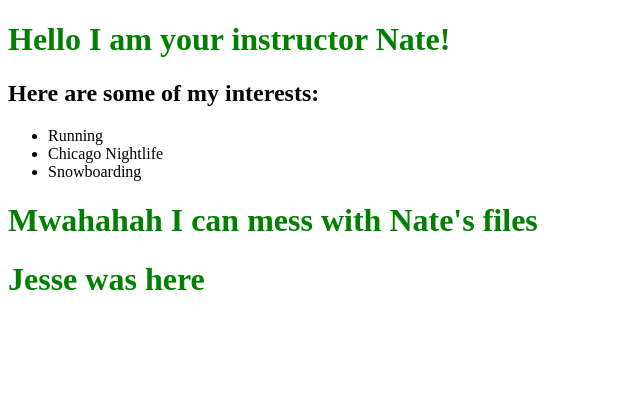
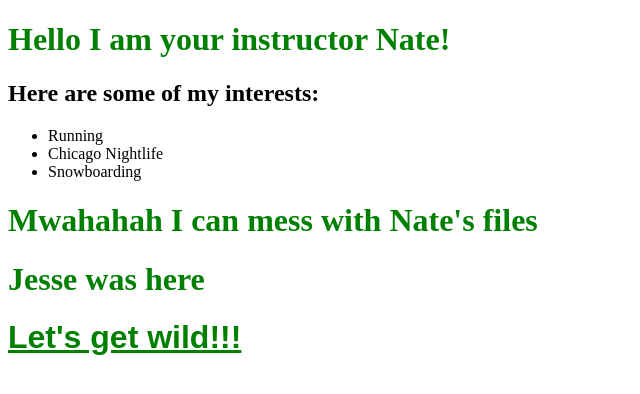
Before and after one commit to CodingTemple/operators-collab, a plain HTML site: page index.html in a window 1280 px wide. Shown: the whole page, without its empty margins (0-640 px from the left). Drawn offline with Linux system fonts and the light colour scheme.

Commit message:
adam's changes, added text decoration

```diff
--- a/index.html
+++ b/index.html
@@ -1,5 +1,6 @@
 <!DOCTYPE html>
 <html lang="en">
+
 <head>
     <meta charset="UTF-8">
     <meta http-equiv="X-UA-Compatible" content="IE=edge">
@@ -8,6 +9,7 @@
 
     <title>Operators 68 Collab</title>
 </head>
+
 <body>
     <!-- Nate's Section-->
 
@@ -34,11 +36,12 @@
 
     <!-- Section-->
 
-
+    <h1 id="adam-comment">Let's get wild!!!</h1>
 
     <!-- Section-->
 
 
 
 </body>
+
 </html>
--- a/styles.css
+++ b/styles.css
@@ -1,3 +1,9 @@
 h1 {
     color: green;
 }
+
+#adam-comment{
+    text-decoration: underline;
+    font-family: Arial, Helvetica, sans-serif;
+    font-weight: bold;
+}
```
